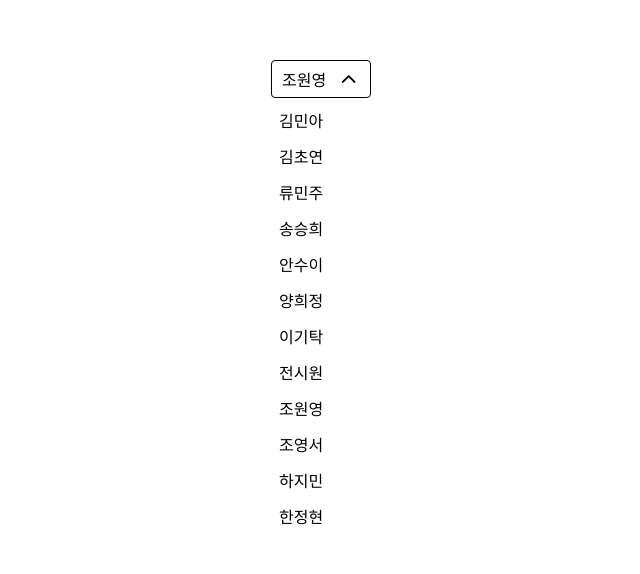
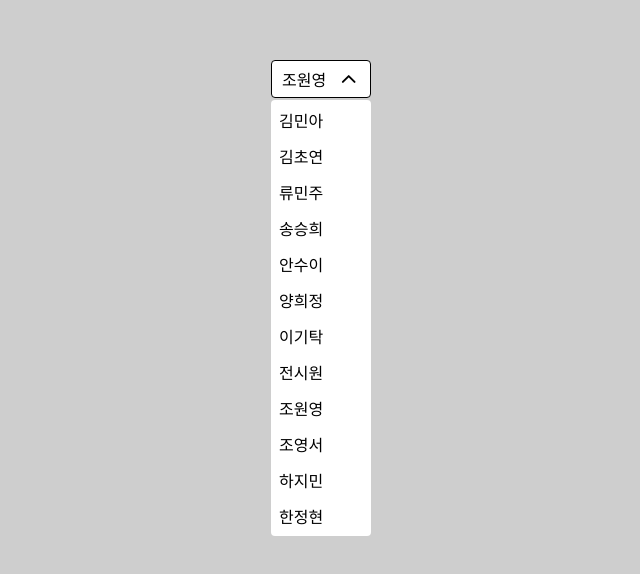
Before and after one commit to IT-Cotato/11th-FE-Networking-June, a React (Vite) app: page / in a window 1280 px wide. Shown: the part 102-676 px from the top of the page, without its empty margins (319-959 px from the left). Built offline with nearby package versions, Linux system fonts and the light colour scheme.

Commit message:
style: 배경 색상 설정

```diff
--- a/src/index.css
+++ b/src/index.css
@@ -15,6 +15,7 @@ body {
   height: 100vh;
   display: grid;
   place-items: center;
+  background-color: #cecece;
 }
 
 @theme {
```
